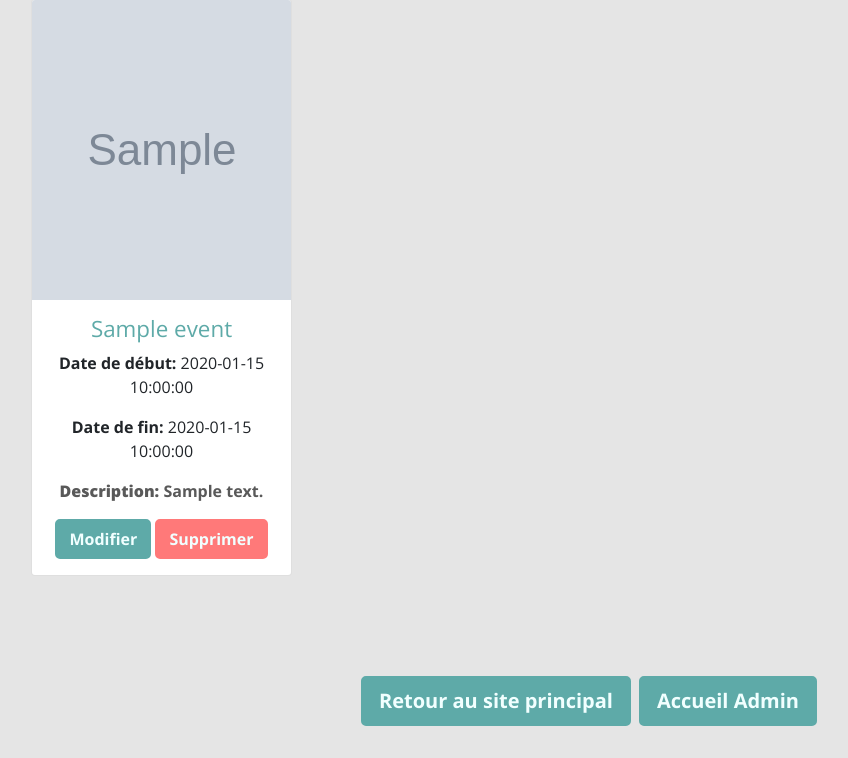
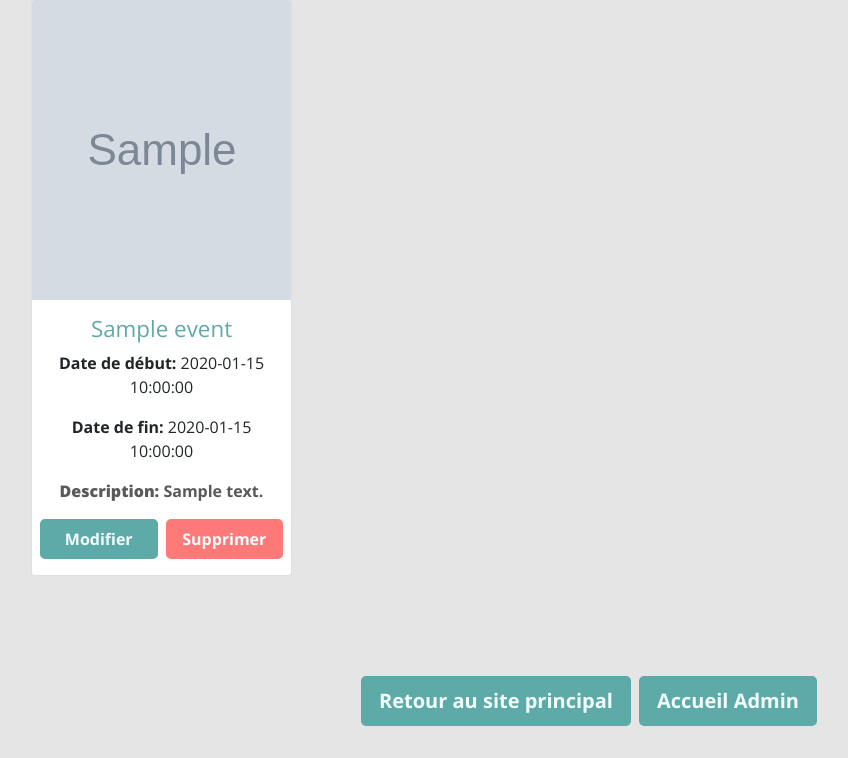
Before and after one commit to WildCodeSchool/orleans-php-202103-project-tempsloisirs, a PHP site: template src/View/Admin/Event/index.html.twig in a window 1280 px wide. Shown: the part 153-911 px from the top of the page, without its empty margins (51-899 px from the left). Run offline with PHP 8.4, Linux system fonts and the light colour scheme; the template is opened without the code that fills it: most values are stand-ins (such as "Sample title", 1, 10 or a date in 2020); grey boxes marked "Sample" are stand-in pictures; some libraries are stand-ins or nearby versions; some web fonts are replaced.

Commit message:
Fixed card size in Events

```diff
--- a/src/View/Admin/Event/index.html.twig
+++ b/src/View/Admin/Event/index.html.twig
@@ -18,18 +18,20 @@
 				<div class="row row-cols-1 row-cols-sm-12 row-cols-md-2 row-cols-lg-3 row-cols-xl-4">
 
 					{% for event in events %}
-						<div class="col mb-5">
+						<div class="col mb-5 card-group">
 							<div class="card eventCards">
 								<img src={{ event.image }} class="card-img-top" alt="...">
-								<div class="card-body">
+								<div class="card-body d-flex flex-column justify-content-between">
 									<h3 class="card-title strong">{{ event.name }}</h3>
 									<p><strong>Date de début:</strong> {{ event.start_date}}</p>
                                     {% if event.end_date is not null %}
 									<p class="text-left"><strong>Date de fin:</strong> {{event.end_date}}</p>
                                      {% endif %}
 									<p class="card-text"><strong>Description:</strong> {{ event.description }}</p>
-									<a href="#" class="btn btn-primary">Modifier</a>
-									<a href="#" class="btn btn-danger">Supprimer</a>
+									<div class = "row">
+										<a href="#" class="btn btn-primary col mx-1">Modifier</a>
+										<a href="#" class="btn btn-danger col mx-1">Supprimer</a>
+									</div>
 								</div>
 							</div>
 
```
